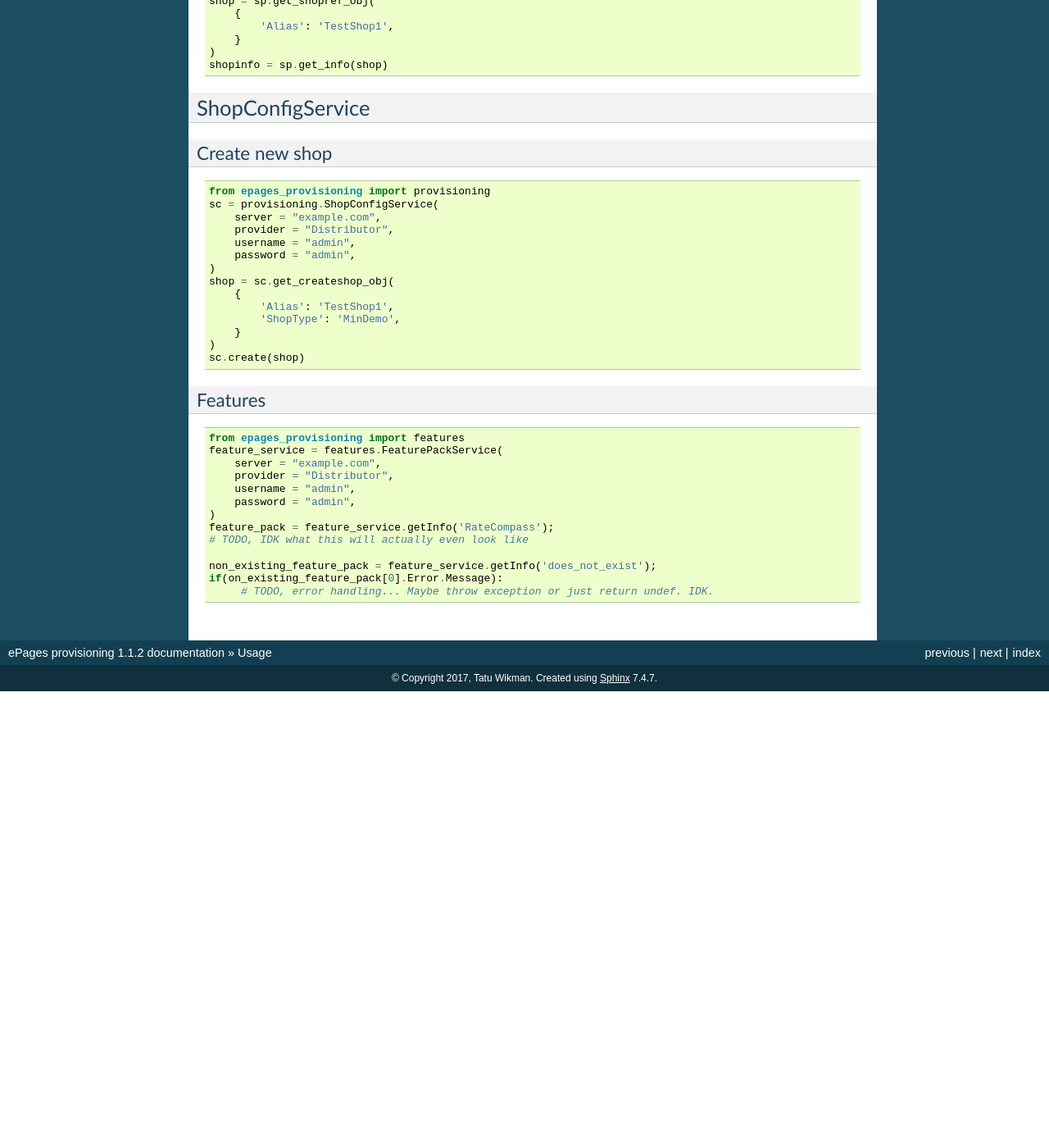
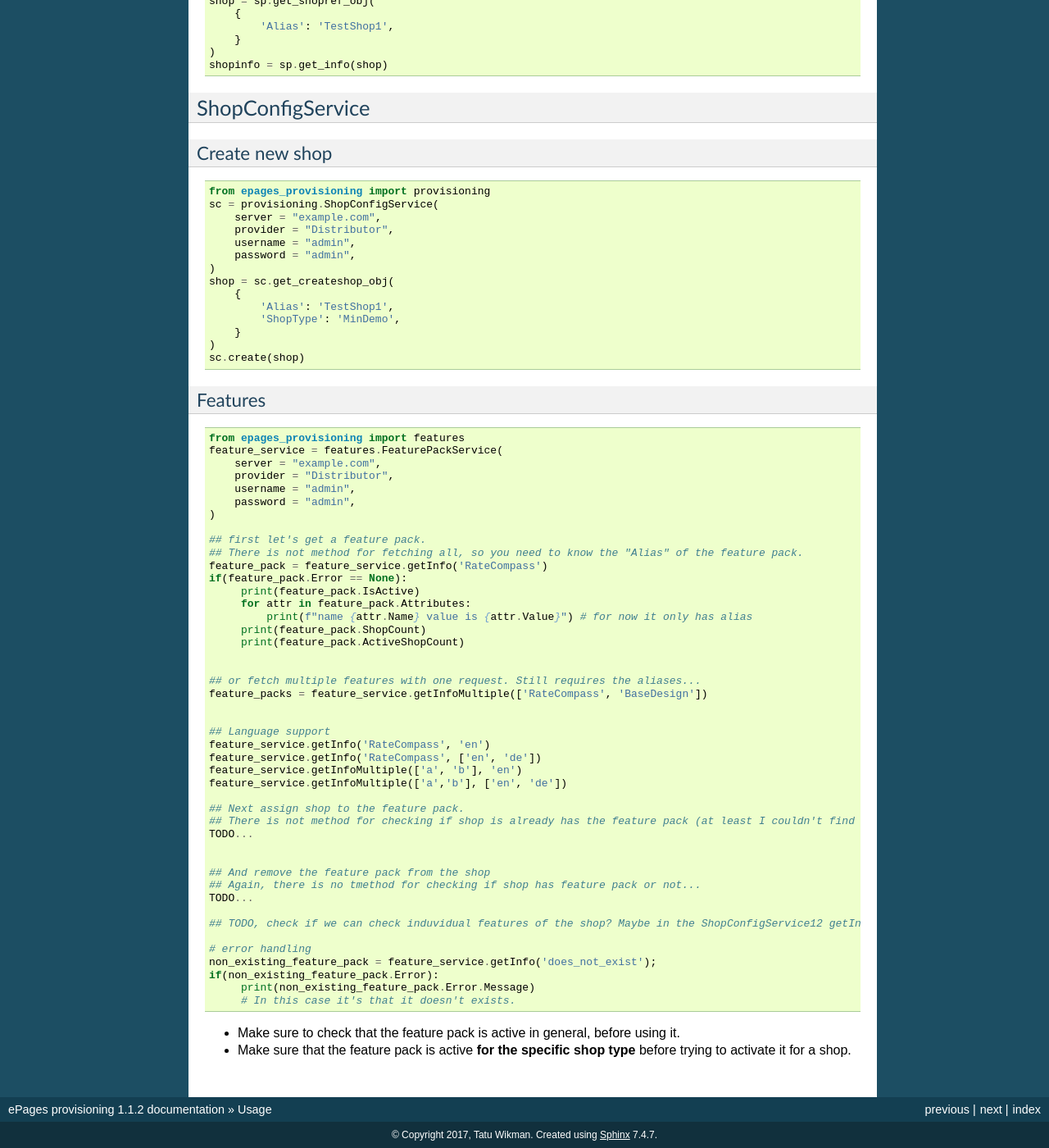
Before and after one commit to tswfi/epages_provisioning, a Sphinx documentation site: the page built from docs/usage.rst, in a window 1280 px wide and 1400 px high, scrolled down 2144 px. Shown: the whole window at 82% size. Built offline with Sphinx 7.4.7, drawn with Linux system fonts in a browser that asks for light colours; pages that are not in the unit, such as notebooks, are missing from menus; before the commit the page ends 2987 px from its top, so only the background shows below that.

Commit message:
Add support for fetching multiple items, and language support.

```diff
--- a/docs/usage.rst
+++ b/docs/usage.rst
@@ -179,9 +179,46 @@ Features
         username = "admin",
         password = "admin",
     )
-    feature_pack = feature_service.getInfo('RateCompass');
-    # TODO, IDK what this will actually even look like
 
+    ## first let's get a feature pack.
+    ## There is not method for fetching all, so you need to know the "Alias" of the feature pack.
+    feature_pack = feature_service.getInfo('RateCompass')
+    if(feature_pack.Error == None):
+         print(feature_pack.IsActive)
+         for attr in feature_pack.Attributes:
+             print(f"name {attr.Name} value is {attr.Value}") # for now it only has alias
+         print(feature_pack.ShopCount)
+         print(feature_pack.ActiveShopCount)
+
+
+    ## or fetch multiple features with one request. Still requires the aliases...
+    feature_packs = feature_service.getInfoMultiple(['RateCompass', 'BaseDesign'])
+
+
+    ## Language support
+    feature_service.getInfo('RateCompass', 'en')
+    feature_service.getInfo('RateCompass', ['en', 'de'])
+    feature_service.getInfoMultiple(['a', 'b'], 'en')
+    feature_service.getInfoMultiple(['a','b'], ['en', 'de'])
+
+    ## Next assign shop to the feature pack.
+    ## There is not method for checking if shop is already has the feature pack (at least I couldn't find it)
+    TODO...
+
+
+    ## And remove the feature pack from the shop
+    ## Again, there is no tmethod for checking if shop has feature pack or not...
+    TODO...
+
+    ## TODO, check if we can check induvidual features of the shop? Maybe in the ShopConfigService12 getInfo? IDK...
+
+    # error handling
     non_existing_feature_pack = feature_service.getInfo('does_not_exist');
-    if(on_existing_feature_pack[0].Error.Message):
-         # TODO, error handling... Maybe throw exception or just return undef. IDK.
+    if(non_existing_feature_pack.Error):
+         print(non_existing_feature_pack.Error.Message)
+         # In this case it's that it doesn't exists.
+
+
+
+* Make sure to check that the feature pack is active in general, before using it.
+* Make sure that the feature pack is active **for the specific shop type** before trying to activate it for a shop.
```
Also changed, not shown: 2 other files.
